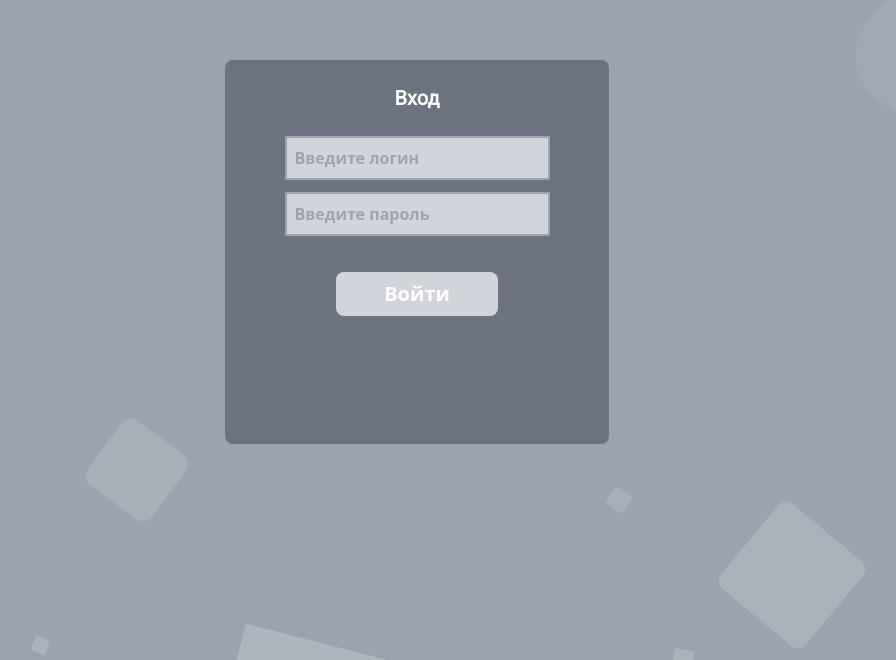
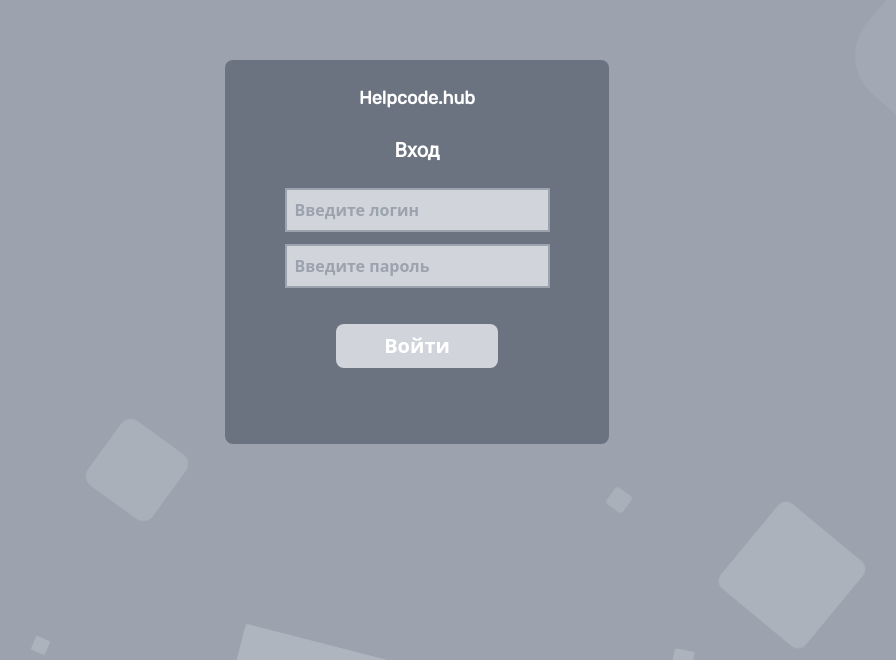
Before and after one commit to CkutlsGit/helpcode, a Nuxt app in the folder frontend/: page /forum/user-action/auth in a window 1280 px wide. Shown: the part 140-800 px from the top of the page, without its empty margins (223-1119 px from the left). Built offline with nearby package versions, Linux system fonts and the light colour scheme.

Commit message:
added nuxtlink for back on main page from user-action pages

```diff
--- a/frontend/layouts/user-action.vue
+++ b/frontend/layouts/user-action.vue
@@ -1,6 +1,9 @@
 <template>
   <section class="user-action bg-gray-400 w-full h-screen">
     <div class="user-action__content relative top-1/4 left-1/2 -translate-x-1/2 z-20 bg-gray-500 min-w-96 max-w-96 min-h-96 max-h-96 rounded-lg max-sm:max-w-72 max-sm:min-w-72">
+      <NuxtLink to="/">
+        <h1 class="text-center text-white font-rubik font-bold pt-6 text-lg hover:text-gray-400 default-animation">Helpcode.hub</h1>
+      </NuxtLink>
       <slot/>
     </div>
   </section>
```
